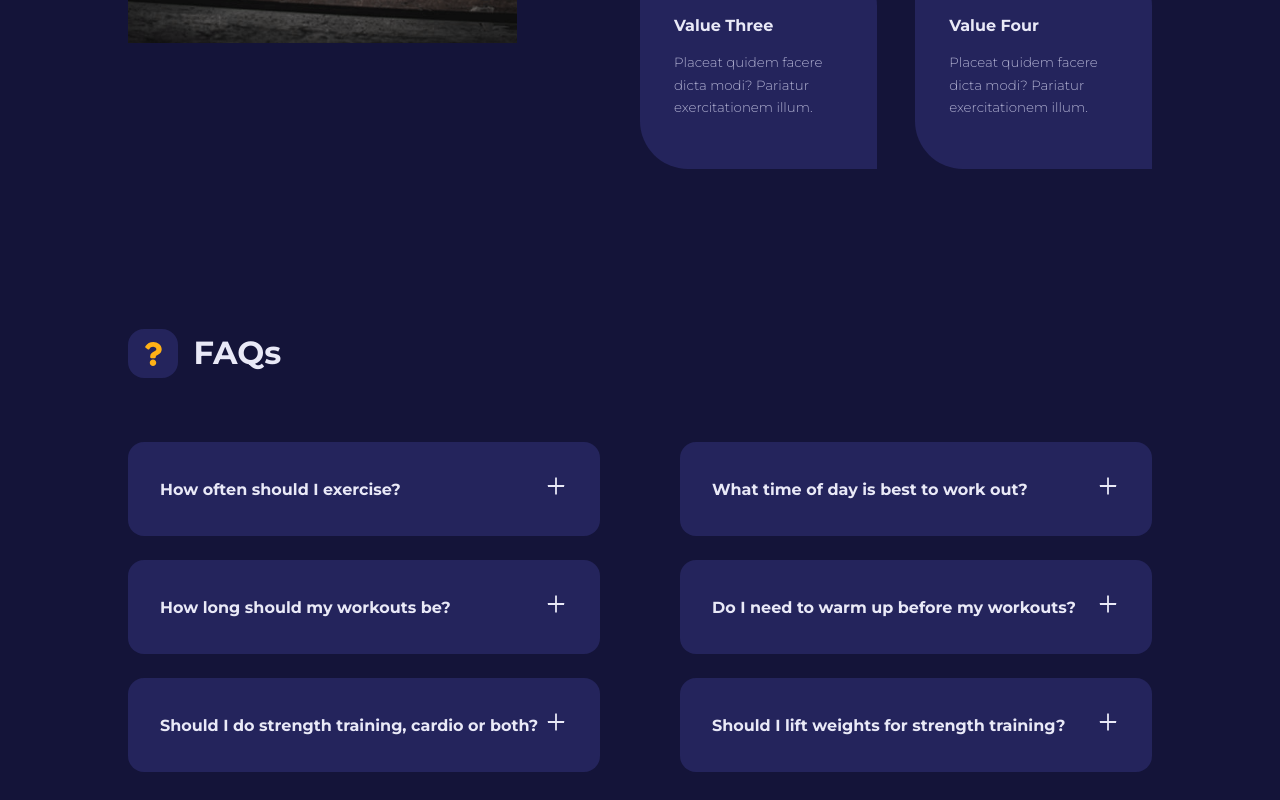
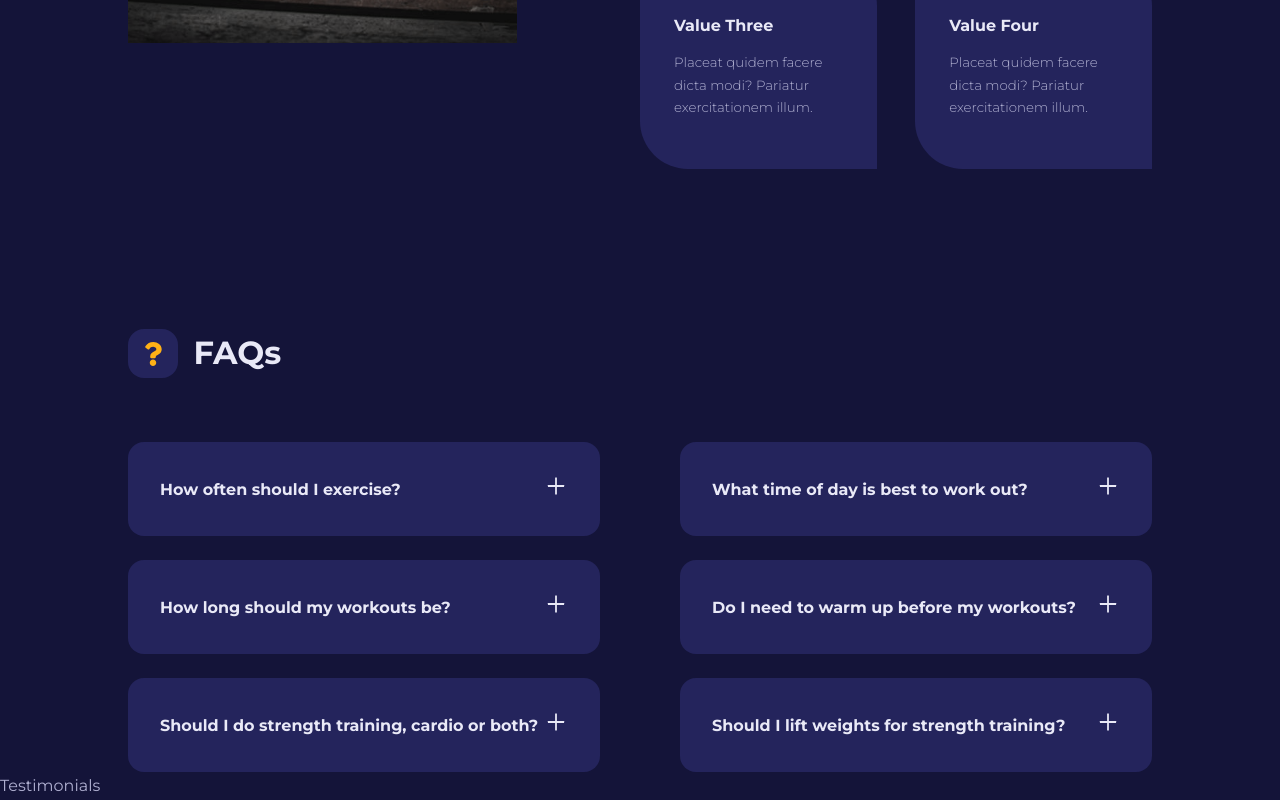
Before and after one commit to erickdc7/react-trainer-website, a React (Create React App) app: page / in a window 1280 px wide. Shown: the part 2033-2833 px from the top of the page. Before the commit the page ends 2805 px from the top, so only its background shows below. Built offline with nearby package versions, Linux system fonts and the light colour scheme; the HTML template or start-up script is replaced by a standard one.

Commit message:
Testimonials.jsx added to Home.jsx

```diff
--- a/src/pages/home/Home.jsx
+++ b/src/pages/home/Home.jsx
@@ -4,6 +4,7 @@
 import Programs from '../../components/Programs'
 import Values from '../../components/Values'
 import FAQs from '../../components/FAQs'
+import Testimonials from '../../components/Testimonials'
 
 const Home = () => {
     return (
@@ -12,6 +13,7 @@
             <Programs />
             <Values />
             <FAQs />
+            <Testimonials />
         </>
     )
 }
```
